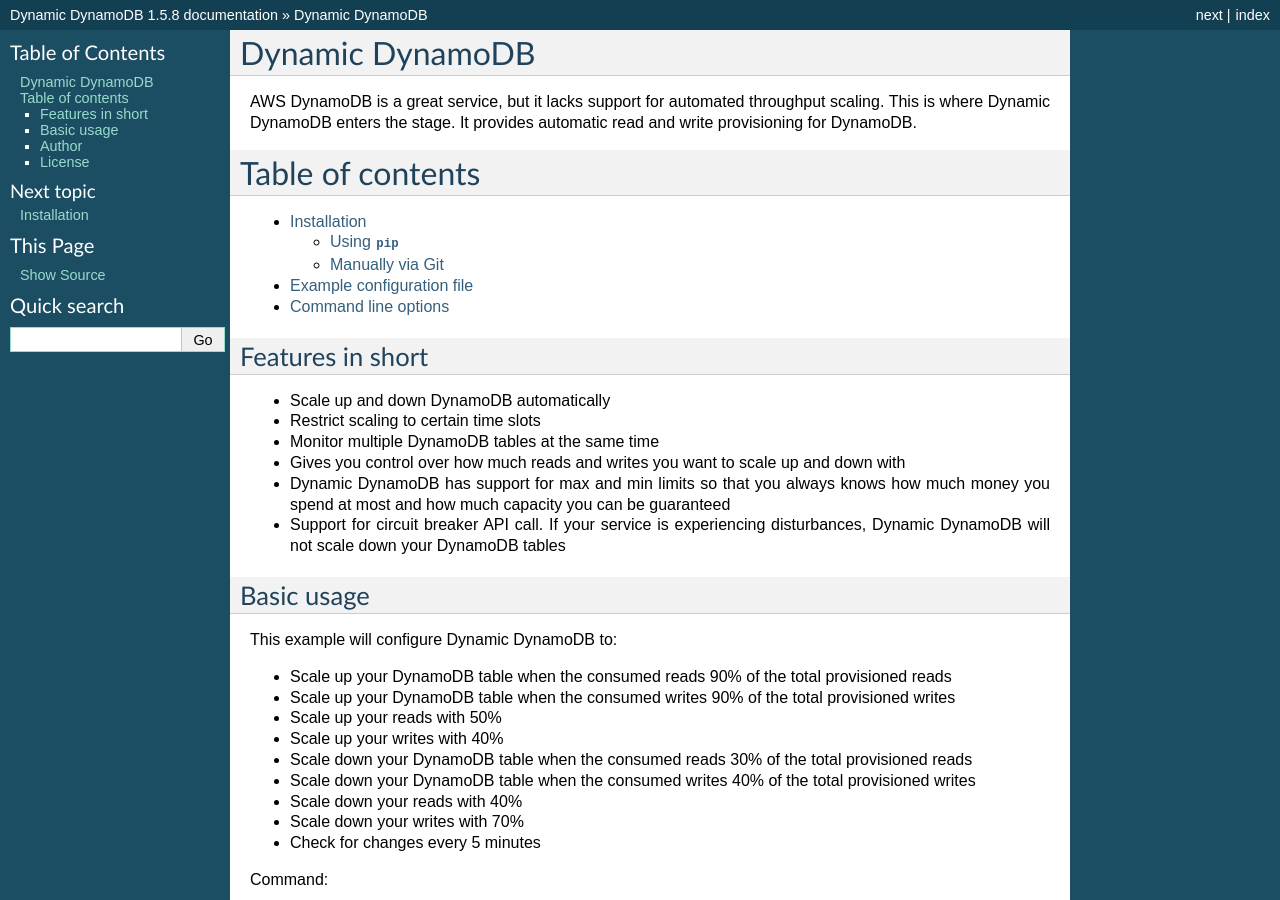
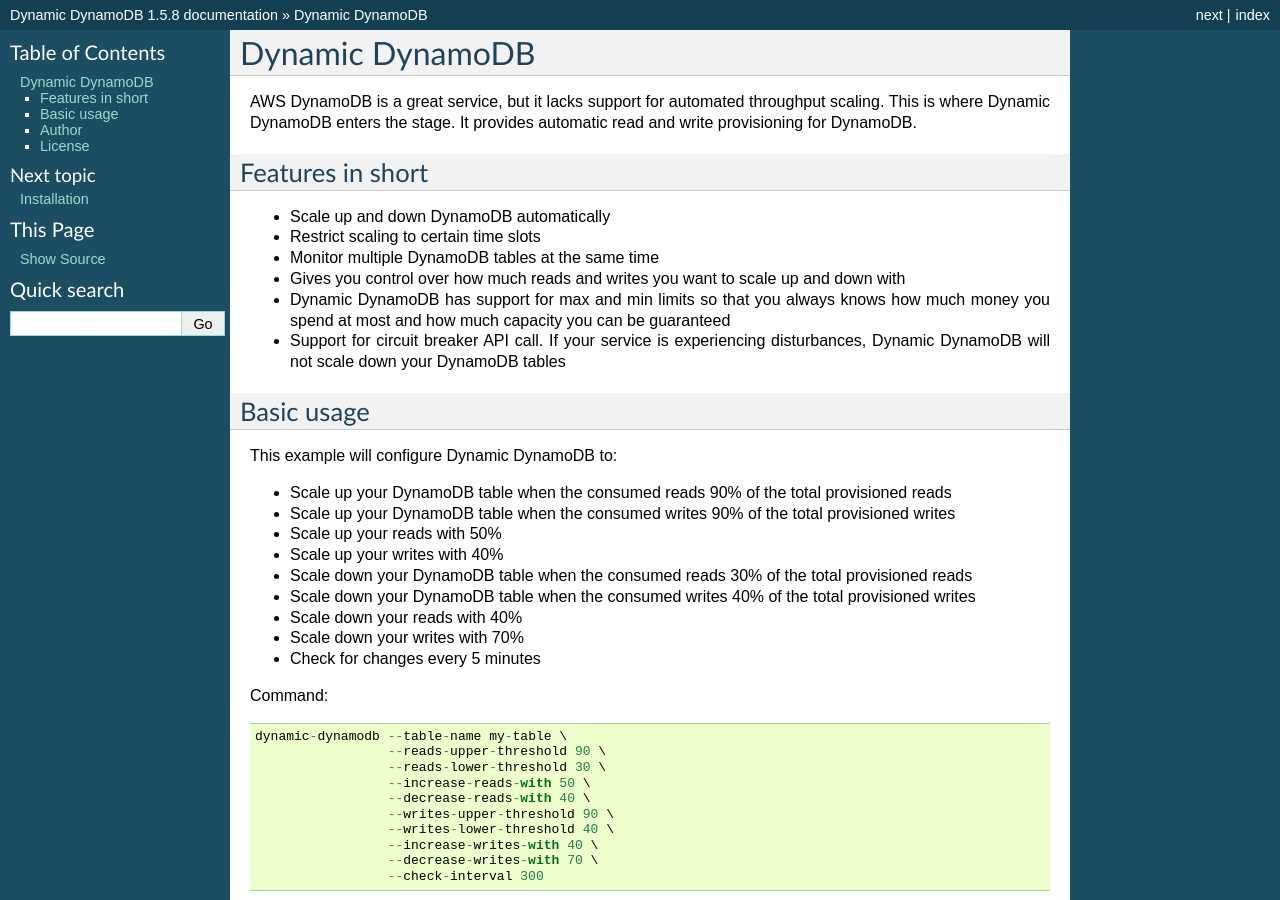
Before and after one commit to sebdah/dynamic-dynamodb, a Sphinx documentation site: the page built from docs/index.rst, in a window 1280 px wide and 900 px high. Built offline with Sphinx 7.4.7, drawn with Linux system fonts in a browser that asks for light colours.

Commit message:
Removed TOC

```diff
--- a/docs/index.rst
+++ b/docs/index.rst
@@ -1,17 +1,15 @@
-Dynamic DynamoDB
-================
-
-AWS DynamoDB is a great service, but it lacks support for automated throughput scaling. This is where Dynamic DynamoDB enters the stage. It provides automatic read and write provisioning for DynamoDB.
-
-Table of contents
-=================
-
 .. toctree::
+    :hidden:
     :maxdepth: 3
 
     installation
     example_configuration
     command_line_options
+
+Dynamic DynamoDB
+================
+
+AWS DynamoDB is a great service, but it lacks support for automated throughput scaling. This is where Dynamic DynamoDB enters the stage. It provides automatic read and write provisioning for DynamoDB.
 
 Features in short
 -----------------
```
